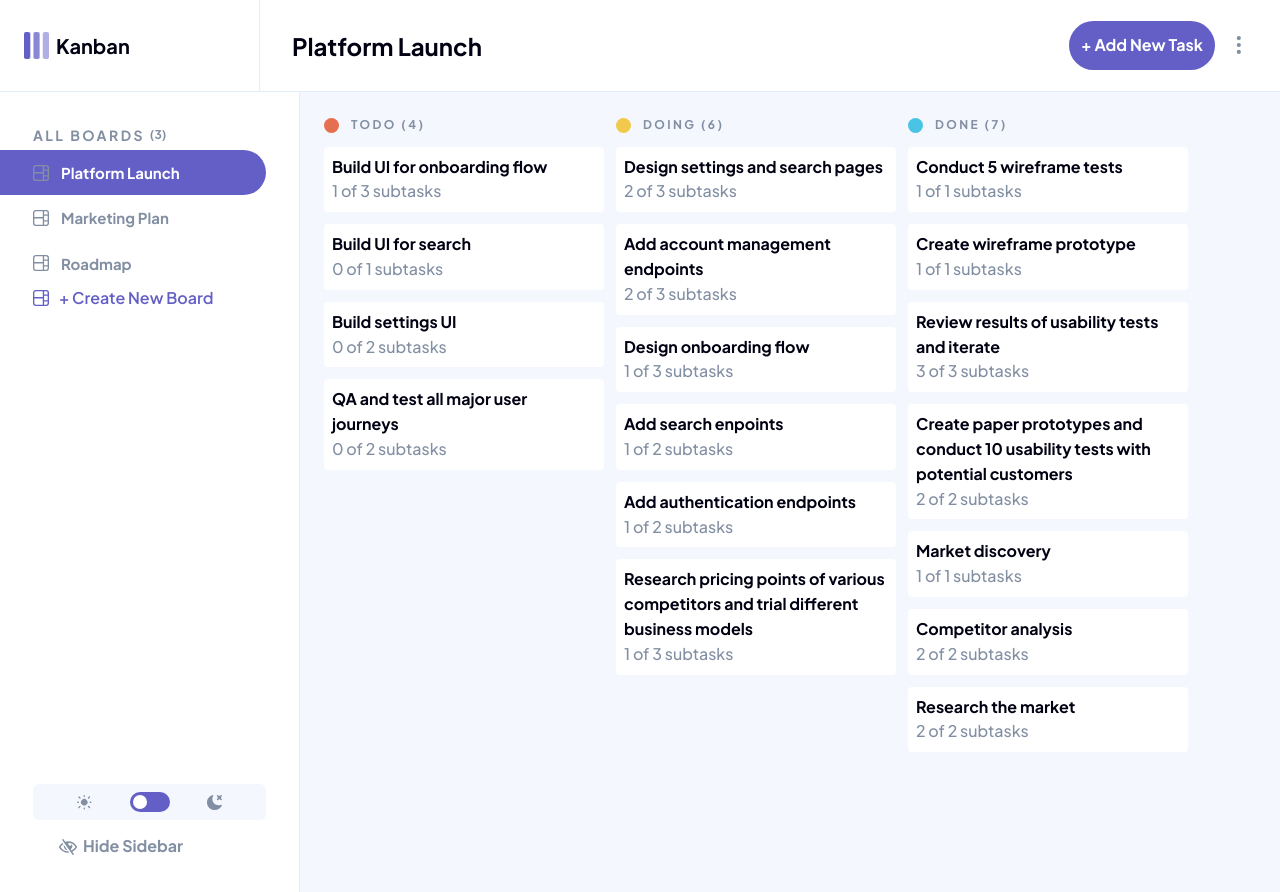
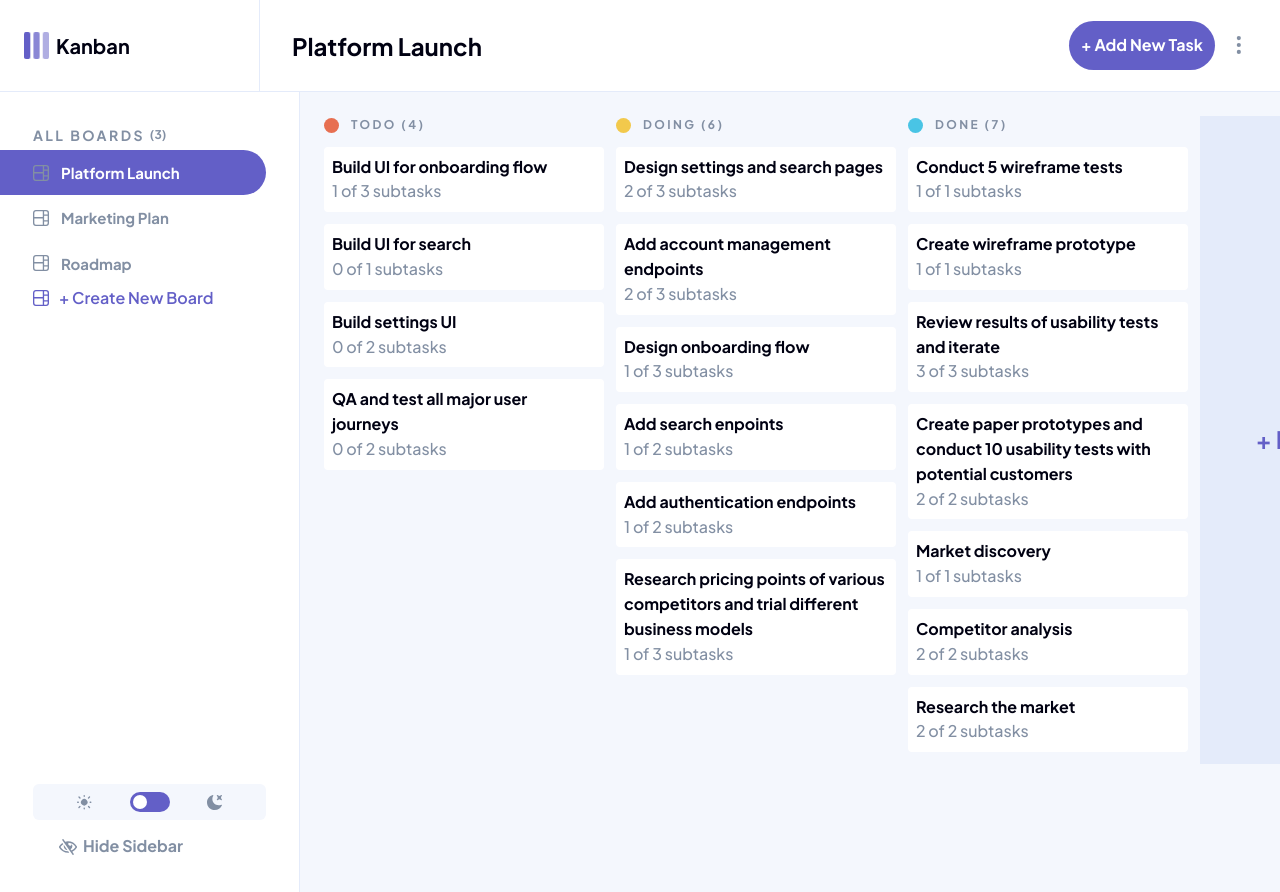
Before and after one commit to HabibEniolabi/kanban-task-management-app, a Next.js app: page / in a window 1280 px wide. Built offline with nearby package versions, Linux system fonts and the light colour scheme.

Commit message:
Addition of NewColumn And Functions

```diff
--- a/src/app/ClientLayout.tsx
+++ b/src/app/ClientLayout.tsx
@@ -11,7 +11,7 @@ import { useMantineColorScheme } from "@mantine/core";
 import CreateAddEditBoardModal from "../components/Modals/CreateAddEditBoardModal";
 import { ApiBoard } from "@/src/types/api";
 import BoardPage from "../components/BoardPage";
-import { Task } from "../types/task";
+import { Task, Column } from "../types/task";
 import CreateTaskBoardModal from "../components/Modals/CreateTaskBoardModal";
 
 export default function ClientLayout({
@@ -201,6 +201,29 @@ export default function ClientLayout({
     setSelectedTask(task);
   }, []);
 
+ const handleAddColumn = useCallback(() => {
+  if (!currentBoardId) return;
+
+  setAllBoards((boards) =>
+    boards.map((board) =>
+      board.id !== currentBoardId
+        ? board
+        : {
+            ...board,
+            columns: [
+              ...(board.columns ?? []),
+              {
+                id: `col-${Date.now()}`,
+                name: "New Column",
+                tasks: [],
+              },
+            ],
+          }
+    )
+  );
+}, [currentBoardId]);
+
+
   return (
     <div className="flex flex-col min-h-screen">
       <div className="flex w-full">
@@ -228,9 +251,15 @@ export default function ClientLayout({
             <Eye color="#fff" width={16} height={16} />
           </div>
         )}
-        <main className={`w-full flex-1 overflow-x-auto dark:bg-[#2B2C37] bg-[#F4F7FD]`}>
+        <main
+          className={`w-full flex-1 overflow-x-auto dark:bg-[#2B2C37] bg-[#F4F7FD]`}
+        >
           {currentBoard && (
-            <BoardPage board={currentBoard} onOpenTask={handleOpenTask} />
+            <BoardPage
+              board={currentBoard}
+              onOpenTask={handleOpenTask}
+              onClick={handleAddColumn}
+            />
           )}
         </main>
       </div>
--- a/src/components/BoardPage.tsx
+++ b/src/components/BoardPage.tsx
@@ -9,16 +9,17 @@ import { Task } from "@/src/types/task";
 interface BoardPageProps {
   board: Board;
   onOpenTask: (task: Task) => void;
+  onClick: () => void;
 }
 
-const BoardPage = ({ board, onOpenTask }: BoardPageProps) => {
+const BoardPage = ({ board, onOpenTask, onClick }: BoardPageProps) => {
   const { colorScheme, setColorScheme } = useMantineColorScheme();
   const isDark = colorScheme === "dark";
 
   return (
-    <div className="flex gap-[12px] p-[24px]">
+    <div className="flex flex-nowrap gap-[12px] p-[24px] overflow-x-auto w-full no-scrollbar">
       {board.columns?.map((column) => (
-        <div className="w-[280px]" key={column.id}>
+        <div className="w-[280px] shrink-0" key={column.id}>
           <div className="flex items-center gap-3 mb-[12px]">
             {/* Colored dot */}
             <span
@@ -43,6 +44,9 @@ const BoardPage = ({ board, onOpenTask }: BoardPageProps) => {
           })}
         </div>
       ))}
+      <div className="bg-[#E4EBFA] dark:bg-[#2B2C37]/50 text-[#635FC7] w-[280px] shrink-0 flex items-center justify-center">
+        <div className="cursor-pointer font-bold text-[24px]" onClick={onClick}> + New Column</div>
+      </div>
     </div>
   );
 };
--- a/src/components/Modals/CreateTaskBoardModal.tsx
+++ b/src/components/Modals/CreateTaskBoardModal.tsx
@@ -71,7 +71,7 @@ const CreateTaskBoardModal = ({
           <div>
             <Menu shadow="md" width={200} position="bottom-end">
               <Menu.Target>
-                <button className="h-[18px] w-[18px] bg-transparent border-none cursor-pointer flex items-center justify-center">
+                <button className="h-[18px] w-[18px]  cursor-pointer flex items-center justify-center">
                   <Ellipsis color="#828FA3" width={48} height={18} />
                 </button>
               </Menu.Target>
@@ -120,7 +120,7 @@ const CreateTaskBoardModal = ({
                     cursor-pointer
                   "
                   />
-                <span className={`text-[13px] dark:text-[#fff] text-[#000112] bg-[#828FA3]/24 p-[4px] rounded-[4px] ${subtask.isCompleted ? 'text-[#828FA3] line-through' : 'text-[#000112] dark:text-white'}`}>
+                <span className={`text-[13px] font-bold text-[#000112] p-[4px] rounded-[4px] ${subtask.isCompleted ? 'text-[#828FA3] line-through' : 'text-[#000112] dark:text-white'}`}>
                     {subtask.title}
                   </span>
                 </div>
```
